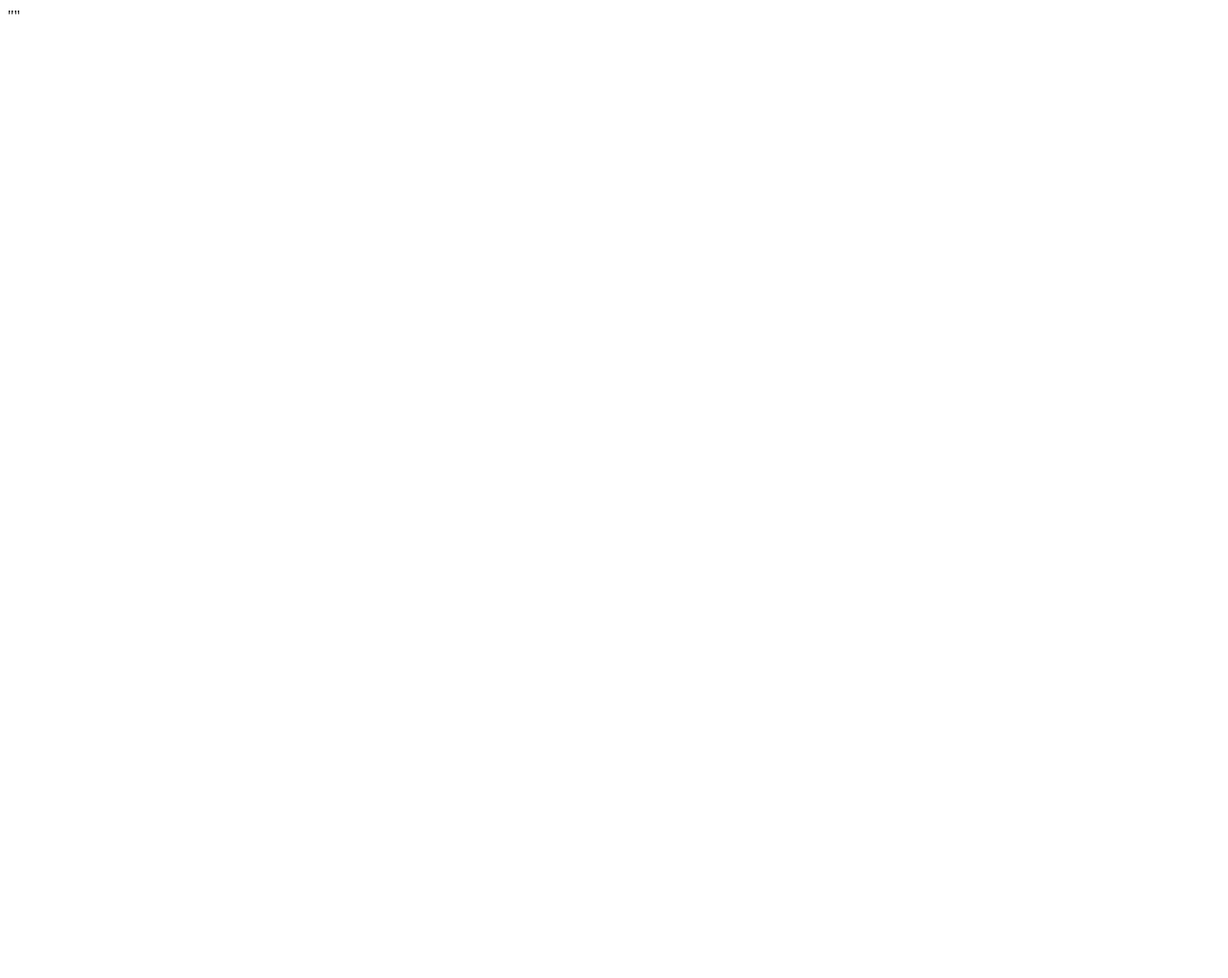
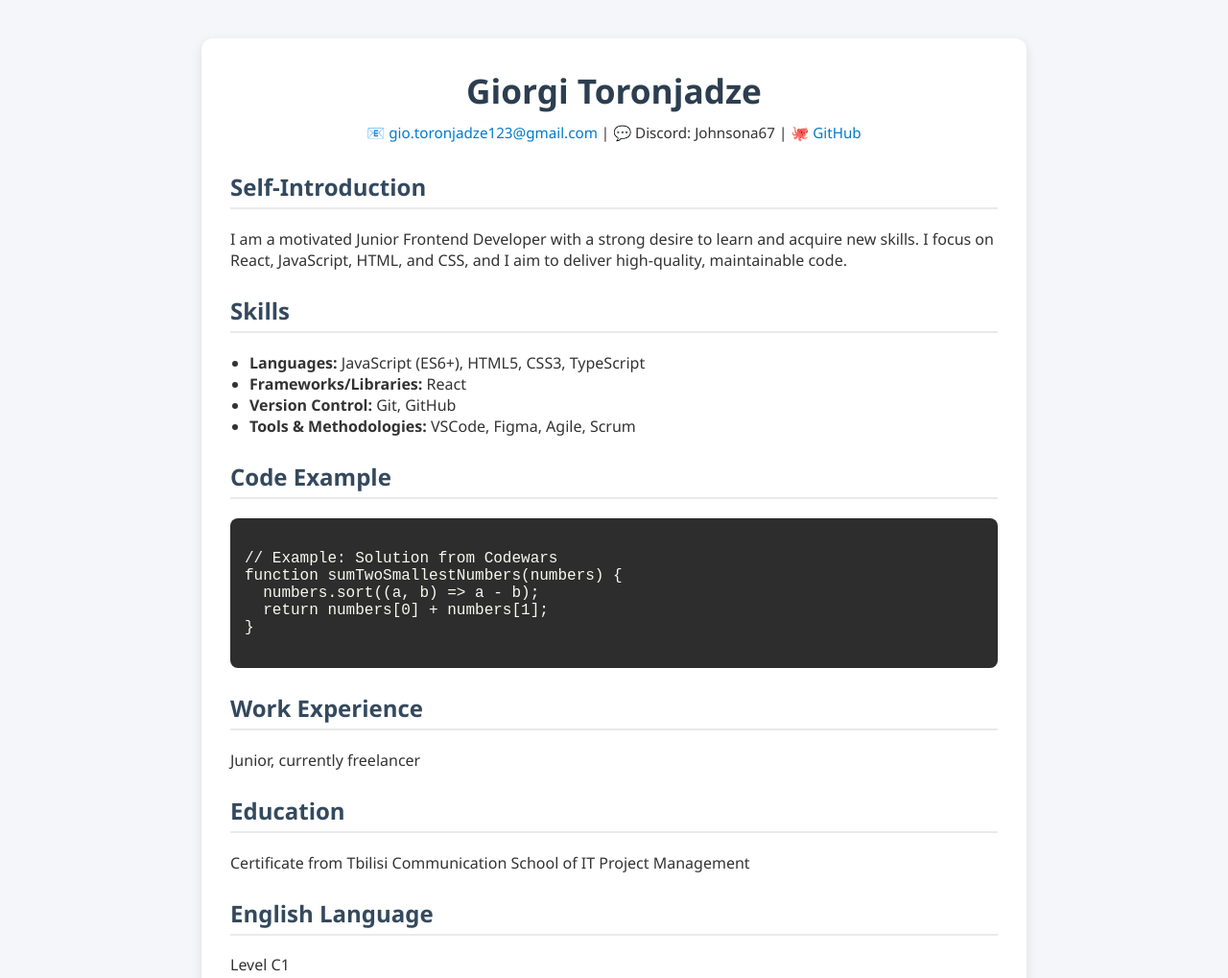
Before and after one commit to Johnsona67/rsschool-cv, a plain HTML site: page index.html in a window 1280 px wide. Shown: the top 1019 px of the page at 96% size. Before the commit the page ends 800 px from the top, so only its background shows below. Drawn offline with Linux system fonts and the light colour scheme.

Commit message:
feat(cv): add HTML and CSS for CV

```diff
--- a/index.html
+++ b/index.html
@@ -1 +1,76 @@
-""
+<!DOCTYPE html>
+<html lang="en">
+<head>
+    <meta charset="UTF-8">
+    <meta name="viewport" content="width=device-width, initial-scale=1.0">
+    <title>Document</title>
+    <link rel="stylesheet" href="style.css">
+</head>
+<body>
+    <!DOCTYPE html>
+<html lang="en">
+<head>
+  <meta charset="UTF-8" />
+  <meta name="viewport" content="width=device-width, initial-scale=1.0" />
+  <title>Giorgi Toronjadze - CV</title>
+  <link rel="stylesheet" href="style.css" />
+</head>
+<body>
+  <div class="container">
+    <header>
+      <h1>Giorgi Toronjadze</h1>
+      <p class="contact">
+        📧 <a href="mailto:gio.toronjadze123@gmail.com">gio.toronjadze123@gmail.com</a> |
+        💬 Discord: Johnsona67 |
+        🐙 <a href="https://github.com/Johnsona67" target="_blank">GitHub</a>
+      </p>
+    </header>
+
+    <section>
+      <h2>Self-Introduction</h2>
+      <p>
+        I am a motivated Junior Frontend Developer with a strong desire to learn and acquire new skills.
+        I focus on React, JavaScript, HTML, and CSS, and I aim to deliver high-quality, maintainable code.
+      </p>
+    </section>
+
+    <section>
+      <h2>Skills</h2>
+      <ul>
+        <li><strong>Languages:</strong> JavaScript (ES6+), HTML5, CSS3, TypeScript</li>
+        <li><strong>Frameworks/Libraries:</strong> React</li>
+        <li><strong>Version Control:</strong> Git, GitHub</li>
+        <li><strong>Tools & Methodologies:</strong> VSCode, Figma, Agile, Scrum</li>
+      </ul>
+    </section>
+
+    <section>
+      <h2>Code Example</h2>
+      <pre><code>
+// Example: Solution from Codewars
+function sumTwoSmallestNumbers(numbers) {
+  numbers.sort((a, b) => a - b);
+  return numbers[0] + numbers[1];
+}
+      </code></pre>
+    </section>
+
+    <section>
+      <h2>Work Experience</h2>
+      <p>Junior, currently freelancer</p>
+    </section>
+
+    <section>
+      <h2>Education</h2>
+      <p>Certificate from Tbilisi Communication School of IT Project Management</p>
+    </section>
+
+    <section>
+      <h2>English Language</h2>
+      <p>Level C1</p>
+    </section>
+  </div>
+</body>
+</html>
+</body>
+</html>
--- a/style.css
+++ b/style.css
@@ -1 +1,68 @@
-""
+body {
+  font-family: "Segoe UI", Tahoma, Geneva, Verdana, sans-serif;
+  background-color: #f4f6f9;
+  color: #333;
+  margin: 0;
+  padding: 0;
+}
+
+.container {
+  max-width: 800px;
+  margin: 40px auto;
+  background: #fff;
+  padding: 30px;
+  border-radius: 12px;
+  box-shadow: 0 4px 12px rgba(0, 0, 0, 0.1);
+}
+
+header {
+  text-align: center;
+  margin-bottom: 30px;
+}
+
+header h1 {
+  margin: 0;
+  font-size: 2.2rem;
+  color: #2c3e50;
+}
+
+.contact {
+  margin-top: 10px;
+  font-size: 0.95rem;
+}
+
+a {
+  color: #007acc;
+  text-decoration: none;
+}
+
+a:hover {
+  text-decoration: underline;
+}
+
+h2 {
+  border-bottom: 2px solid #eaeaea;
+  padding-bottom: 5px;
+  margin-top: 25px;
+  color: #34495e;
+}
+
+ul {
+  padding-left: 20px;
+}
+
+pre {
+  background: #2d2d2d;
+  color: #f8f8f2;
+  padding: 15px;
+  border-radius: 8px;
+  overflow-x: auto;
+}
+
+code {
+  font-family: "Courier New", Courier, monospace;
+}
+
+section {
+  margin-bottom: 20px;
+}
```
